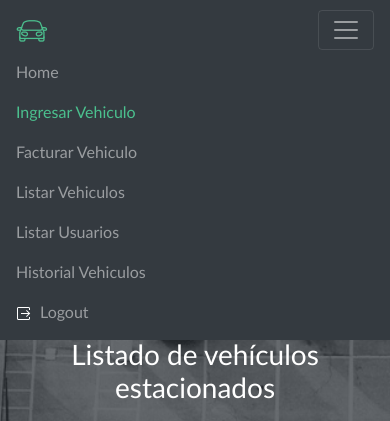
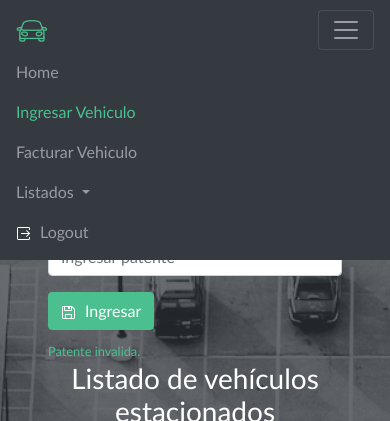
Before and after one commit to henchit0/estacionamientoISTIC_TPFinal, a PHP site: the page made by paginas/ingresoVehiculo.php in a window 390 px wide, after a click that opens the changed part. Shown: the top 421 px of the page. Run offline with PHP 8.4, Linux system fonts and the light colour scheme; the visitor is signed in with stand-in values (Sample User, id 1); data that the repository does not hold is empty.

Commit message:
Nueva BD remota
Prueba de nueva BD

```diff
--- a/acciones/AccesoDatos.php
+++ b/acciones/AccesoDatos.php
@@ -7,7 +7,7 @@ class AccesoDatos
     private function __construct()
     {
         try {
-            $this->objetoPDO = new PDO('mysql:host=localhost;dbname=estacionamiento;charset=utf8', 'root', '', array(PDO::ATTR_EMULATE_PREPARES => false,PDO::ATTR_ERRMODE => PDO::ERRMODE_EXCEPTION));
+            $this->objetoPDO = new PDO('mysql:host=remotemysql.com;dbname=9uRboaQQ6f;charset=utf8', '9uRboaQQ6f', 'LYzRvdOA4u', array(PDO::ATTR_EMULATE_PREPARES => false,PDO::ATTR_ERRMODE => PDO::ERRMODE_EXCEPTION));
             $this->objetoPDO->exec("SET CHARACTER SET utf8");
             }
         catch (PDOException $e) {
--- a/acciones/hacerFacturar.php
+++ b/acciones/hacerFacturar.php
@@ -32,6 +32,7 @@
 			{
 				$flagNoExiste = 0;
 				$borrar = true;
+				$informarHora = $vehiculo['horaIngreso'];
 				//$horaSalida = strtotime($horaSalida);
 				$diffSegundos = $horaSalida - $vehiculo['horaIngreso'];
 				$diffAlternativo = $diffSegundos;
@@ -60,7 +61,7 @@
 		}
 		else if ($flagNoExiste == 0)
 		{
-			$informarHora = $vehiculo['horaIngreso'];
+
 			// Inserte el vahiculo borrado en la tabla de historicos
 			$insert = "INSERT INTO historicavehiculos (patente, horaIngreso, horaEgreso, montoFacturado) VALUES ('$checkPatente','$informarHora','$horaSalida','$resultado')";
 			$insertar =$objetoAccesoDato->RetornarConsulta($insert);
--- a/componentes/header.php
+++ b/componentes/header.php
@@ -21,21 +21,21 @@
             <a class="nav-link <?= (basename($_SERVER['PHP_SELF'])=='facturarVehiculo.php')?'detalle':''; ?>" href="../paginas/facturarVehiculo.php">Facturar Vehiculo</a>
           </li>
 
-          <li class="nav-item">
-            <a class="nav-link <?= (basename($_SERVER['PHP_SELF'])=='listarVehiculos.php')?'detalle':''; ?>" href="../paginas/listarVehiculos.php">Listar Vehiculos</a>
-          </li>
-
-          <li class="nav-item">
-            <a class="nav-link <?= (basename($_SERVER['PHP_SELF'])=='listarUsuarios.php')?'detalle':''; ?>" href="../paginas/listarUsuarios.php">Listar Usuarios</a>
-          </li>
-
-          <li class="nav-item">
-            <a class="nav-link <?= (basename($_SERVER['PHP_SELF'])=='historicoVehiculos.php')?'detalle':''; ?>" href="../paginas/historicoVehiculos.php">Historial Vehiculos</a>
+          <li class="nav-item dropdown">
+            <a class="nav-link dropdown-toggle" href="#" id="navbarDropdownMenuLink" role="button" data-toggle="dropdown" aria-haspopup="true" aria-expanded="false">
+              Listados
+            </a>
+            <div class="dropdown-menu drop-own" aria-labelledby="navbarDropdownMenuLink">
+              <a class="dropdown-item drop-item <?= (basename($_SERVER['PHP_SELF'])=='listarVehiculos.php')?'detalle':''; ?>" href="../paginas/listarVehiculos.php">Listar Vehiculos</a>
+              <a class="dropdown-item drop-item <?= (basename($_SERVER['PHP_SELF'])=='listarUsuarios.php')?'detalle':''; ?>" href="../paginas/listarUsuarios.php">Listar Usuarios</a>
+              <a class="dropdown-item drop-item <?= (basename($_SERVER['PHP_SELF'])=='historicoVehiculos.php')?'detalle':''; ?>" href="../paginas/historicoVehiculos.php">Historial Vehiculos</a>
+            </div>
           </li>
 
           <li class="nav-item">
             <a class="nav-link" href="../acciones/hacerLogout.php"><img class="pr-2" src="../img/icons8_export_16px.png">Logout</a>
           </li>
+
         <?php
         }
          elseif (isset($_SESSION['idDeUsuario']) && $_SESSION['perfil'] == 'Cajero')
@@ -55,7 +55,7 @@
 
           <li class="nav-item">
             <a class="nav-link <?= (basename($_SERVER['PHP_SELF'])=='hacerLogout.php')?'detalle':''; ?>" href="../acciones/hacerLogout.php">Logout</a>
-          </li> -->
+          </li>
         <?php
         }
          else
@@ -66,7 +66,7 @@
           </li>
 
           <li class="nav-item">
-            <a class="nav-link <?= (basename($_SERVER['PHP_SELF'])=='login.php')?'detalle':''; ?>" href="../paginas/login.php">Login</a>
+            <a class="nav-link  <?= (basename($_SERVER['PHP_SELF'])=='login.php')?'detalle':''; ?>" href="../paginas/login.php">Login</a>
           </li>
         <?php
         }
--- a/css/style.css
+++ b/css/style.css
@@ -16,10 +16,7 @@
 	border-radius: 8px;
 	color: white;
 }
-#header > ul > li > a.detalle
-{
-	color: #4bc08e!important;
-}
+
 
 .detalle
 {
@@ -28,7 +25,7 @@
 
 /* Style buttons */
 .btn-own {
-      display: inline-block;
+    display: inline-block;
     font-weight: 400;
     color: #212529;
     text-align: center;
@@ -66,7 +63,17 @@
 }
 
 
-/* Darker background on mouse-over */
-.btn:hover {
-  background-color: RoyalBlue;
+.drop-own
+{
+    background-color: #343a40!important;
 }
+
+.drop-item
+{
+  color: white!important;
+}
+
+.drop-item:hover
+{
+  color: #343a40!important;
+}
--- a/paginas/facturarVehiculo.php
+++ b/paginas/facturarVehiculo.php
@@ -37,7 +37,7 @@
             </div>
           </div>
           <div class="row">
-            <div class="col-sm-4 pl-5 pr-5">
+            <div class="col-sm-12 pl-5 pr-5">
               <?php
                 if (isset($_GET['exito']))
                 {
--- a/paginas/ingresoVehiculo.php
+++ b/paginas/ingresoVehiculo.php
@@ -35,11 +35,15 @@
           <?php
             if (isset($_GET['exito']))
             {
-              echo '<small class="small-own">Vehiculo ingresado!</small>';
+              echo '<small class="small-own">Vehiculo ingresado.</small>';
             }
             else if (isset($_GET['vehiculoestacionado']))
             {
-              echo '<small class="small-own">Este vehiculo ya esta estacionado!</small>';
+              echo '<small class="small-own">Este vehiculo ya esta estacionado.</small>';
+            }
+            else if (isset($_GET['falla']))
+            {
+              echo '<small class="small-own">Patente invalida.</small>';
             }
             ?>
         </div>
```
Also changed, not shown: acciones/hacerVehiculo.php (+62 -0 lines), archivos/RemoteMySQL.txt (+11 -0 lines), index.php (+9 -8 lines).
